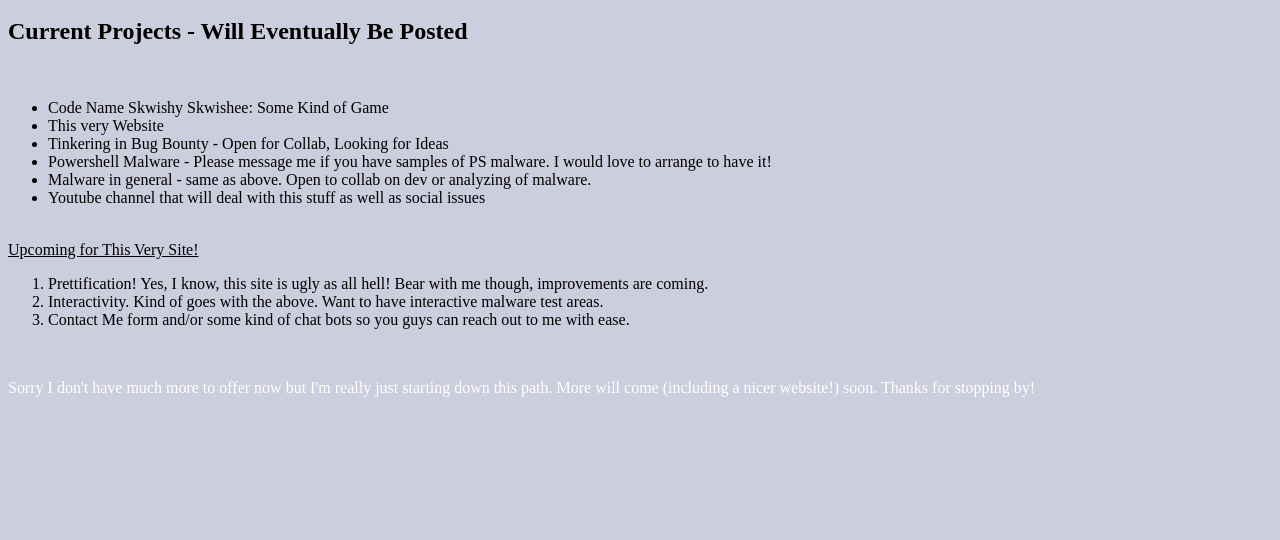
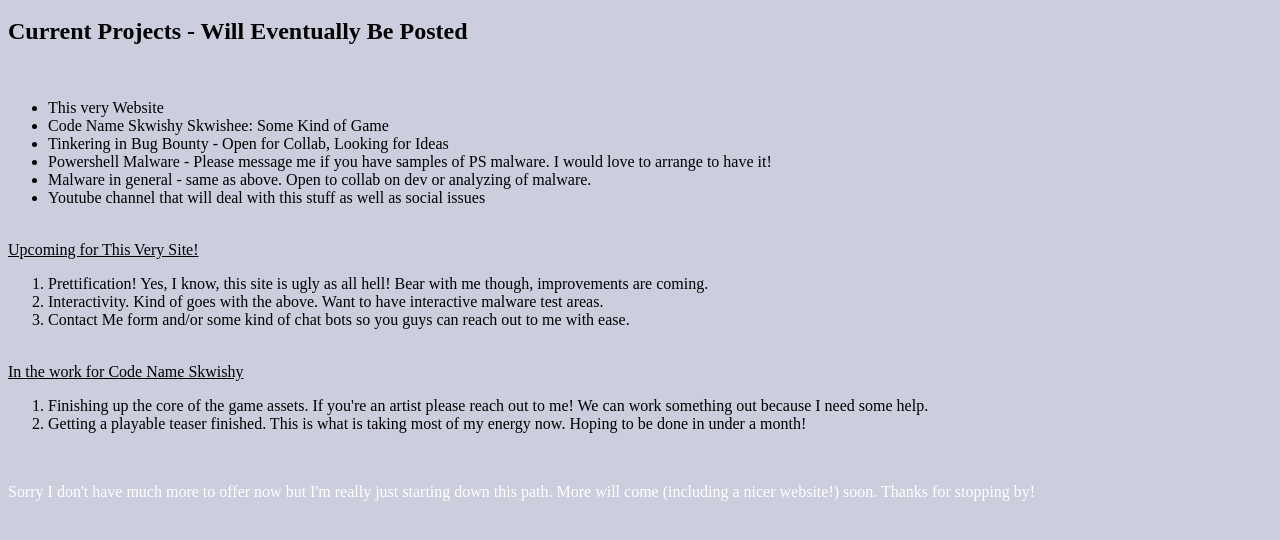
Before and after one commit to hazmat86/hazmat86.github.io, a plain HTML site: page index.html in a window 1280 px wide. Shown: the part 48-588 px from the top of the page. Drawn offline with Linux system fonts and the light colour scheme.

Commit message:
Update index.html with upcoming for CN Skwishy

```diff
--- a/index.html
+++ b/index.html
@@ -11,8 +11,8 @@
         <h2>Current Projects - Will Eventually Be Posted</h2>
         <br>
         <ul>
+            <li>This very Website</li>
             <li>Code Name Skwishy Skwishee: Some Kind of Game</li>
-            <li>This very Website</li>
             <li>Tinkering in Bug Bounty - Open for Collab, Looking for Ideas</li>
             <li>Powershell Malware - Please message me if you have samples of PS malware. I would love to arrange to have it!</li>
             <li>Malware in general - same as above. Open to collab on dev or analyzing of malware.</li>
@@ -26,6 +26,12 @@
             <li>Contact Me form and/or some kind of chat bots so you guys can reach out to me with ease.</li>
         </ol>
         <br>
+        <span style="text-decoration: underline">In the work for Code Name Skwishy</span>
+        <ol>
+            <li>Finishing up the core of the game assets. If you're an artist please reach out to me! We can work something out because I need some help.</li>
+            <li>Getting a playable teaser finished. This is what is taking most of my energy now. Hoping to be done in under a month!</li>
+        </ol>
+        <br>
         <p>Sorry I don't have much more to offer now but I'm really just starting down this path. More will come (including a nicer website!) soon. Thanks for stopping by!</p>
     </body>
 
```
